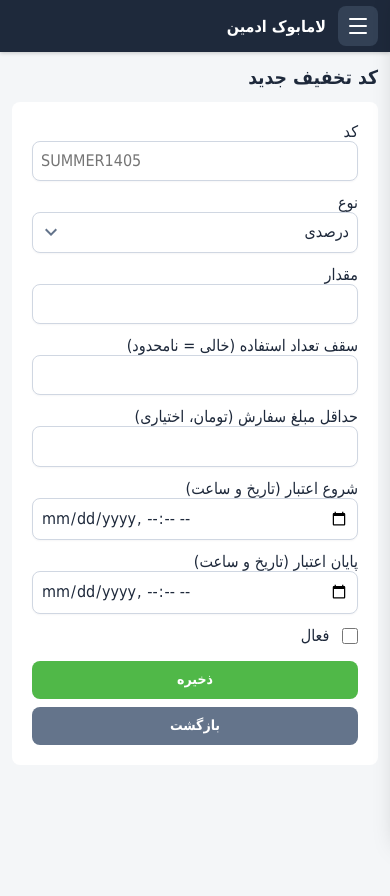
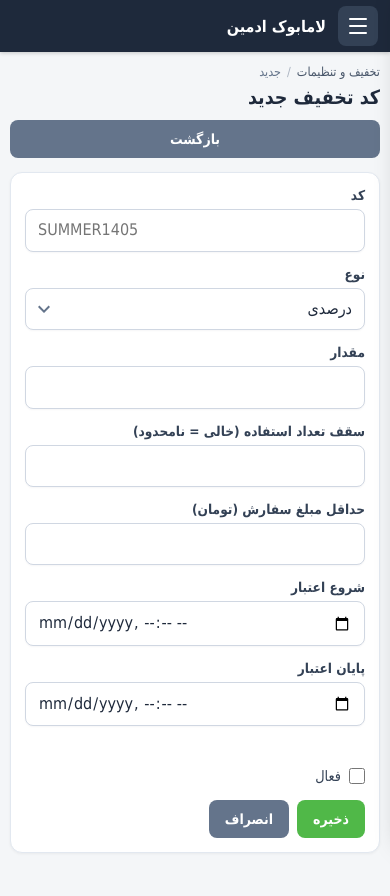
Before and after one commit to MR-MKZ/BookShop, a Python web app: template app/templates/admin/coupon_edit.html in a window 390 px wide. Run offline with Jinja, Linux system fonts and the light colour scheme; the template is opened without the code that fills it, so the values that code supplies are empty.

Commit message:
refactor: ui of admin dashboard improved and some design problem fixed

```diff
--- a/app/templates/admin/base.html
+++ b/app/templates/admin/base.html
@@ -28,27 +28,69 @@
             -webkit-overflow-scrolling: touch;
             overscroll-behavior: contain;
             z-index: 20;
+            border-left: 1px solid #0f172a;
+            box-shadow: inset 0 0 0 1px rgba(255,255,255,.03);
         }
-        .sidebar a { display: block; color: #cbd5e1; text-decoration: none; padding: 10px 20px; font-size: .92rem; }
-        .sidebar a:hover, .sidebar a.active { background: #334155; color: #fff; }
-        .sidebar .brand { padding: 0 20px 16px; font-weight: bold; font-size: 1.1rem; border-bottom: 1px solid #334155; margin-bottom: 8px; position: sticky; top: 0; background: var(--side); z-index: 1; }
+        .sidebar a {
+            display: block;
+            color: #cbd5e1;
+            text-decoration: none;
+            padding: 10px 18px;
+            font-size: .9rem;
+            border-right: 3px solid transparent;
+            margin: 1px 8px 1px 0;
+            border-radius: 8px 0 0 8px;
+        }
+        .sidebar a:hover {
+            background: rgba(51, 65, 85, .75);
+            color: #fff;
+        }
+        .sidebar a.active {
+            background: #334155;
+            color: #fff;
+            border-right-color: var(--accent);
+        }
+        .sidebar .brand {
+            padding: 4px 20px 16px;
+            font-weight: bold;
+            font-size: 1.05rem;
+            border-bottom: 1px solid #334155;
+            margin: 0 0 8px;
+            position: sticky;
+            top: 0;
+            background: var(--side);
+            z-index: 1;
+            letter-spacing: -.01em;
+        }
         .sidebar-nav { display: flex; flex-direction: column; padding-bottom: 24px; }
         .nav-section {
-            padding: 14px 20px 6px;
-            font-size: .72rem;
+            padding: 16px 20px 6px;
+            font-size: .7rem;
             font-weight: 700;
-            letter-spacing: .04em;
-            color: #64748b;
-            text-transform: none;
+            letter-spacing: .06em;
+            color: #94a3b8;
             user-select: none;
         }
         .nav-section + a { margin-top: 0; }
         .nav-footer {
-            margin-top: 12px;
-            padding-top: 10px;
+            margin: 14px 8px 0 0;
+            padding-top: 12px;
             border-top: 1px solid #334155;
         }
-        .main { flex: 1; padding: 24px; overflow-x: auto; min-width: 0; min-height: 100vh; }
+        .nav-footer a {
+            margin: 1px 0;
+            border-radius: 8px;
+            border-right: 0;
+            color: #94a3b8;
+        }
+        .main {
+            flex: 1;
+            padding: 24px 28px 40px;
+            overflow-x: auto;
+            min-width: 0;
+            min-height: 100vh;
+            width: 100%;
+        }
 
         /* Page chrome */
         .page-header {
@@ -86,7 +128,8 @@
             padding: 18px 20px;
             margin-bottom: 16px;
             box-shadow: 0 1px 3px rgba(0,0,0,.05);
-            max-width: 720px;
+            width: 100%;
+            max-width: none;
         }
         .admin-section > h2 {
             margin: 0 0 6px;
@@ -358,16 +420,18 @@
         }
 
         .admin-form {
-            max-width: 640px;
+            width: 100%;
+            max-width: none;
             background: #fff;
             border: 1px solid #e2e8f0;
             border-radius: 12px;
             padding: 20px;
             box-shadow: 0 1px 3px rgba(0,0,0,.06);
+            box-sizing: border-box;
         }
         .admin-form .form-grid {
             display: grid;
-            grid-template-columns: 1fr 1fr;
+            grid-template-columns: repeat(2, minmax(0, 1fr));
             gap: 14px 16px;
         }
         .admin-form .form-field {
@@ -686,6 +758,20 @@
             z-index: 45;
         }
 
+        @media (max-width: 1100px) {
+            .charts-grid { grid-template-columns: 1fr; }
+            .chart-wrap { height: 240px; }
+            .chart-wrap-bar { height: 280px; }
+            .main { padding: 20px 18px 32px; }
+            .admin-form .form-grid {
+                grid-template-columns: repeat(2, minmax(0, 1fr));
+            }
+            .cat-item > summary {
+                grid-template-columns: minmax(0, 1.2fr) minmax(0, .9fr) auto;
+            }
+            .cat-item .cat-meta { display: none; }
+        }
+
         @media (max-width: 900px) {
             .mobile-bar { display: flex; }
             .layout { flex-direction: column; }
@@ -702,21 +788,54 @@
                 overflow-y: auto;
                 -webkit-overflow-scrolling: touch;
                 box-shadow: -4px 0 24px rgba(0,0,0,.25);
+                border-left: 0;
+                height: 100%;
+                max-height: none;
             }
             body.nav-open .sidebar { transform: translateX(0); }
             body.nav-open .sidebar-backdrop { display: block; }
             body.nav-open { overflow: hidden; }
             .sidebar .brand {
                 display: block;
-                padding-top: 8px;
+                padding: 8px 20px 14px;
                 font-size: 1rem;
             }
             .sidebar a {
-                padding: 14px 20px;
+                margin: 1px 10px;
+                border-radius: 8px;
+                border-right: 0;
+                padding: 12px 14px;
                 font-size: .95rem;
+            }
+            .sidebar a.active {
+                border-right: 0;
+                box-shadow: inset 3px 0 0 var(--accent);
+            }
+            .nav-footer {
+                margin: 14px 10px 0;
             }
             .main {
                 padding: 14px 12px calc(28px + env(safe-area-inset-bottom, 0px));
+                min-height: calc(100vh - var(--mobile-bar));
+            }
+            .page-header {
+                flex-direction: column;
+                align-items: stretch;
+                gap: 10px;
+                margin-bottom: 14px;
+            }
+            .page-header h1 { font-size: 1.22rem; }
+            .page-header .page-sub { font-size: .84rem; }
+            .page-actions {
+                width: 100%;
+            }
+            .page-actions.btn-row,
+            .page-actions .btn-row {
+                width: 100%;
+            }
+            .page-actions .btn {
+                flex: 1 1 auto;
+                min-width: 0;
             }
             h1 { font-size: 1.2rem; }
             h2 { font-size: 1.05rem; }
@@ -724,19 +843,37 @@
                 grid-template-columns: repeat(2, minmax(0, 1fr));
                 gap: 10px;
             }
-            .card { padding: 12px; }
+            .card { padding: 12px; max-width: none !important; }
             .card .num { font-size: 1.2rem; }
             th, td { padding: 8px 10px; font-size: .82rem; }
-            .filters { gap: 8px; }
-            .filters .btn { flex: 0 0 auto; width: 100%; }
+            table { min-width: 560px; }
+            .filters {
+                gap: 8px;
+                align-items: stretch;
+            }
+            .filters .btn,
+            .filters a.btn {
+                flex: 1 1 calc(50% - 8px);
+                width: auto;
+                min-width: 0;
+            }
             .filters input[type="text"],
             .filters input:not([type]),
-            .filters select {
+            .filters select,
+            .filters label.form-check {
                 flex: 1 1 100%;
                 max-width: 100%;
             }
-            .admin-form { padding: 16px; }
+            .admin-form { padding: 14px; }
             .admin-form .form-grid { grid-template-columns: 1fr; }
+            .admin-section,
+            .panel-details,
+            .empty-state {
+                padding-left: 14px;
+                padding-right: 14px;
+            }
+            .admin-section { padding-top: 14px; padding-bottom: 14px; }
+            .empty-state { padding: 22px 14px; margin-bottom: 16px; }
             .list-upload-form {
                 display: flex;
                 flex-wrap: wrap;
@@ -772,18 +910,18 @@
             textarea {
                 font-size: 16px;
             }
+            .btn-row {
+                width: 100%;
+            }
             .btn-row .btn {
                 flex: 1 1 calc(50% - 8px);
                 min-width: 0;
                 white-space: normal;
                 text-align: center;
             }
-            .card { max-width: 100% !important; }
             .admin-form .category-edit-grid {
                 grid-template-columns: 1fr !important;
             }
-            .page-header { gap: 10px; }
-            .page-header h1 { font-size: 1.25rem; }
             .cat-item > summary {
                 grid-template-columns: 1fr auto;
                 gap: 8px;
@@ -824,13 +962,37 @@
                 margin: 2px 0;
                 word-break: break-all;
             }
+            .crumbs { font-size: .78rem; }
         }
-        @media (max-width: 420px) {
-            .cards { grid-template-columns: 1fr 1fr; }
-            .btn-row .btn { flex: 1 1 100%; }
+
+        @media (max-width: 600px) {
+            .cards { grid-template-columns: 1fr 1fr; gap: 8px; }
+            .card .num { font-size: 1.1rem; }
+            .card .label { font-size: .78rem; }
+            .range-chip {
+                flex: 1 1 calc(50% - 6px);
+                text-align: center;
+            }
+            .page-actions .btn,
+            .btn-row .btn {
+                flex: 1 1 100%;
+            }
+            .filters .btn,
+            .filters a.btn {
+                flex: 1 1 100%;
+            }
             .category-checks .form-check {
                 flex: 1 1 100%;
             }
+            .admin-section > h2,
+            .panel-details > summary {
+                font-size: .95rem;
+            }
+        }
+
+        @media (max-width: 420px) {
+            .cards { grid-template-columns: 1fr; }
+            .main { padding: 12px 10px calc(24px + env(safe-area-inset-bottom, 0px)); }
         }
     </style>
     {% block head %}{% endblock %}
--- a/app/templates/admin/books.html
+++ b/app/templates/admin/books.html
@@ -24,7 +24,7 @@
 {% endif %}
 
 <form class="filters" method="get" action="/admin/books">
-    <input type="text" name="q" value="{{ q }}" placeholder="شناسه، عنوان، نویسنده، ناشر، ISBN…" style="min-width:260px;">
+    <input type="text" name="q" value="{{ q }}" placeholder="شناسه، عنوان، نویسنده، ناشر، ISBN…" class="filter-q">
     <label class="form-check" style="margin:0;white-space:nowrap;">
         <input type="checkbox" name="missing_pdf" value="1" {% if missing_pdf %}checked{% endif %}>
         فقط بدون فایل
--- a/app/templates/admin/coupon_edit.html
+++ b/app/templates/admin/coupon_edit.html
@@ -1,65 +1,70 @@
 {% extends "admin/base.html" %}
 {% block title %}{% if coupon %}ویرایش کد{% else %}کد جدید{% endif %}{% endblock %}
 {% block content %}
+<div class="page-header">
+    <div>
+        <nav class="crumbs" aria-label="مسیر">
+            <a href="/admin/coupons">تخفیف و تنظیمات</a>
+            <span class="sep">/</span>
+            <span>{% if coupon %}ویرایش{% else %}جدید{% endif %}</span>
+        </nav>
         <h1>{% if coupon %}ویرایش کد تخفیف{% else %}کد تخفیف جدید{% endif %}</h1>
-{% if error %}
-<div class="msg" style="background:#fef2f2;color:#b91c1c;">{{ error }}</div>
-{% endif %}
-{% if request.query_params.get('msg') %}
-<div class="msg">ذخیره شد.</div>
-{% endif %}
+    </div>
+    <div class="page-actions btn-row">
+        <a class="btn btn-secondary" href="/admin/coupons">بازگشت</a>
+    </div>
+</div>
+{% if error %}<div class="msg msg-err">{{ error }}</div>{% endif %}
+{% if request.query_params.get('msg') %}<div class="msg msg-ok">ذخیره شد.</div>{% endif %}
 
-<form method="post" action="{% if coupon %}/admin/coupons/{{ coupon.id }}{% else %}/admin/coupons/new{% endif %}"
-      style="max-width:560px;background:#fff;padding:20px;border-radius:8px;">
-    <div class="form-group" style="margin-bottom:12px;">
+<section class="admin-section">
+    <form method="post" action="{% if coupon %}/admin/coupons/{{ coupon.id }}{% else %}/admin/coupons/new{% endif %}" class="admin-form">
+        <div class="form-grid">
+            <div class="form-field">
                 <label for="code">کد</label>
-        <input id="code" name="code" type="text" value="{{ form.code }}" required dir="ltr"
-               style="width:100%;padding:8px;" placeholder="SUMMER1405">
+                <input id="code" name="code" type="text" value="{{ form.code }}" required dir="ltr" placeholder="SUMMER1405">
             </div>
-    <div class="form-group" style="margin-bottom:12px;">
+            <div class="form-field">
                 <label for="discount_type">نوع</label>
-        <select id="discount_type" name="discount_type" style="width:100%;padding:8px;">
+                <select id="discount_type" name="discount_type">
                     <option value="PERCENT" {% if form.discount_type == 'PERCENT' %}selected{% endif %}>درصدی</option>
                     <option value="FIXED" {% if form.discount_type == 'FIXED' %}selected{% endif %}>مبلغ ثابت (تومان)</option>
                 </select>
             </div>
-    <div class="form-group" style="margin-bottom:12px;">
+            <div class="form-field">
                 <label for="amount">مقدار</label>
-        <input id="amount" name="amount" type="number" step="1" min="1" value="{{ form.amount }}" required
-               style="width:100%;padding:8px;" dir="ltr">
+                <input id="amount" name="amount" type="number" step="1" min="1" value="{{ form.amount }}" required dir="ltr">
             </div>
-    <div class="form-group" style="margin-bottom:12px;">
+            <div class="form-field">
                 <label for="max_uses">سقف تعداد استفاده (خالی = نامحدود)</label>
-        <input id="max_uses" name="max_uses" type="number" min="1" value="{{ form.max_uses }}"
-               style="width:100%;padding:8px;" dir="ltr">
+                <input id="max_uses" name="max_uses" type="number" min="1" value="{{ form.max_uses }}" dir="ltr">
             </div>
-    <div class="form-group" style="margin-bottom:12px;">
-        <label for="min_order_amount">حداقل مبلغ سفارش (تومان، اختیاری)</label>
-        <input id="min_order_amount" name="min_order_amount" type="number" min="0"
-               value="{{ form.min_order_amount }}" style="width:100%;padding:8px;" dir="ltr">
+            <div class="form-field">
+                <label for="min_order_amount">حداقل مبلغ سفارش (تومان)</label>
+                <input id="min_order_amount" name="min_order_amount" type="number" min="0" value="{{ form.min_order_amount }}" dir="ltr">
             </div>
-    <div class="form-group" style="margin-bottom:12px;">
-        <label for="starts_at">شروع اعتبار (تاریخ و ساعت)</label>
-        <input id="starts_at" name="starts_at" type="datetime-local" value="{{ form.starts_at }}"
-               style="width:100%;padding:8px;" dir="ltr">
+            <div class="form-field">
+                <label for="starts_at">شروع اعتبار</label>
+                <input id="starts_at" name="starts_at" type="datetime-local" value="{{ form.starts_at }}" dir="ltr">
             </div>
-    <div class="form-group" style="margin-bottom:12px;">
-        <label for="ends_at">پایان اعتبار (تاریخ و ساعت)</label>
-        <input id="ends_at" name="ends_at" type="datetime-local" value="{{ form.ends_at }}"
-               style="width:100%;padding:8px;" dir="ltr">
+            <div class="form-field">
+                <label for="ends_at">پایان اعتبار</label>
+                <input id="ends_at" name="ends_at" type="datetime-local" value="{{ form.ends_at }}" dir="ltr">
             </div>
-    <div class="form-group" style="margin-bottom:16px;">
-        <label>
+            <div class="form-field">
+                <label class="form-check" style="margin-top:28px;">
                     <input type="checkbox" name="is_active" value="1" {% if form.is_active %}checked{% endif %}>
                     فعال
                 </label>
             </div>
+        </div>
         {% if coupon %}
-    <p style="color:#64748b;">تعداد استفاده تا الان: <strong>{{ coupon.used_count }}</strong></p>
+        <p class="form-hint" style="margin:12px 0 0;">تعداد استفاده تا الان: <strong>{{ coupon.used_count }}</strong></p>
         {% endif %}
-    <div class="btn-row">
+        <div class="form-actions">
             <button class="btn" type="submit">ذخیره</button>
-        <a class="btn btn-secondary" href="/admin/coupons">بازگشت</a>
+            <a class="btn btn-secondary" href="/admin/coupons">انصراف</a>
         </div>
     </form>
+</section>
 {% endblock %}
--- a/app/templates/admin/hero.html
+++ b/app/templates/admin/hero.html
@@ -41,7 +41,7 @@
     </form>
 </div>
 
-<div class="card admin-form" style="margin-bottom:24px;max-width:640px;">
+<div class="card admin-form" style="margin-bottom:24px;">
     <h2 style="margin-top:0;font-size:1.1rem;">افزودن کاور جدید</h2>
     <form method="post" action="/admin/hero/upload" enctype="multipart/form-data">
         <div class="form-grid">
--- a/app/templates/admin/user_edit.html
+++ b/app/templates/admin/user_edit.html
@@ -3,9 +3,9 @@
 {% block content %}
 <h1>ویرایش کاربر #{{ user.id }}</h1>
 {% if message %}<div class="msg">عملیات با موفقیت انجام شد ({{ message }})</div>{% endif %}
-{% if error %}<div class="msg" style="background:#fecaca;color:#991b1b;">{{ error }}</div>{% endif %}
+{% if error %}<div class="msg msg-err">{{ error }}</div>{% endif %}
 
-<form class="admin-form" method="post" action="/admin/users/{{ user.id }}" style="max-width:720px;">
+<form class="admin-form" method="post" action="/admin/users/{{ user.id }}">
     <div class="form-grid">
         <div class="form-field">
             <label for="first_name">نام</label>
```
Also changed, not shown: other parts of app/templates/admin/base.html (+39 -11 lines). Lines whose indentation alone changed are shown as unchanged.
